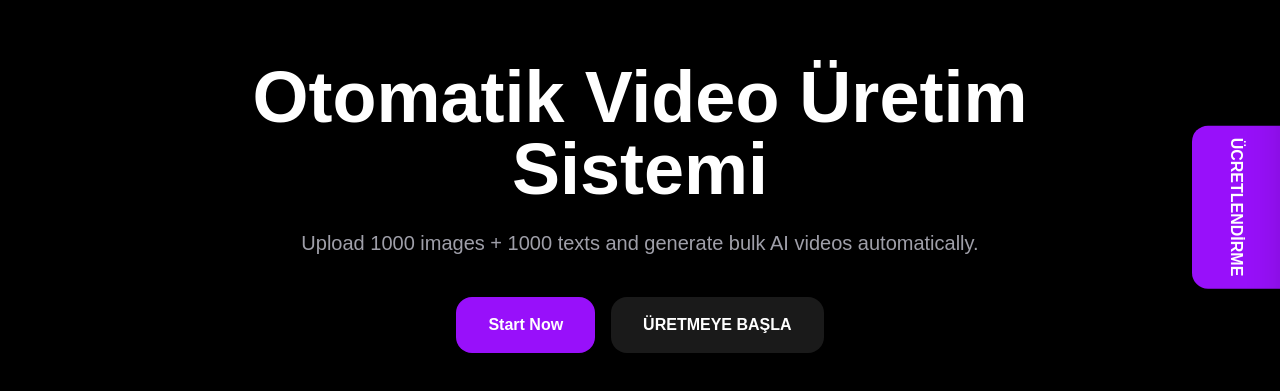
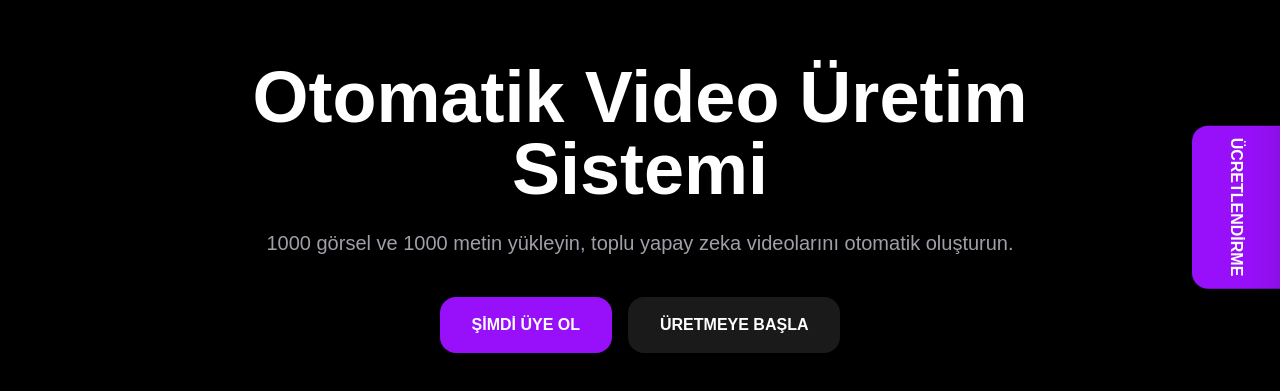
Before and after one commit to widefor35-ship-it/ai-video-factory-frontend, a Next.js app: page / in a window 1280 px wide. Shown: the part 193-584 px from the top of the page. Built offline with nearby package versions, Linux system fonts and the light colour scheme; no server answers; the database is empty.

Commit message:
update homepage texts

```diff
--- a/app/page.tsx
+++ b/app/page.tsx
@@ -66,7 +66,7 @@ export default function HomePage() {
           </h1>
 
           <p className="text-zinc-400 text-xl mt-6">
-            Upload 1000 images + 1000 texts and generate bulk AI videos automatically.
+            1000 görsel ve 1000 metin yükleyin, toplu yapay zeka videolarını otomatik oluşturun.
           </p>
 
           <div className="flex justify-center gap-4 mt-10">
@@ -75,7 +75,7 @@ export default function HomePage() {
               href="/auth"
               className="bg-purple-600 hover:bg-purple-500 px-8 py-4 rounded-2xl font-black"
             >
-              Start Now
+              ŞİMDİ ÜYE OL
             </a>
 
             <a
@@ -154,7 +154,7 @@ export default function HomePage() {
           <div className="mt-6 bg-black/50 border border-white/10 rounded-2xl p-4">
 
             <h3 className="text-lg font-black mb-3">
-              Payment Info
+              ÖDEME YÖNTEMİ
             </h3>
 
             <p className="text-zinc-400 text-xs">
```
